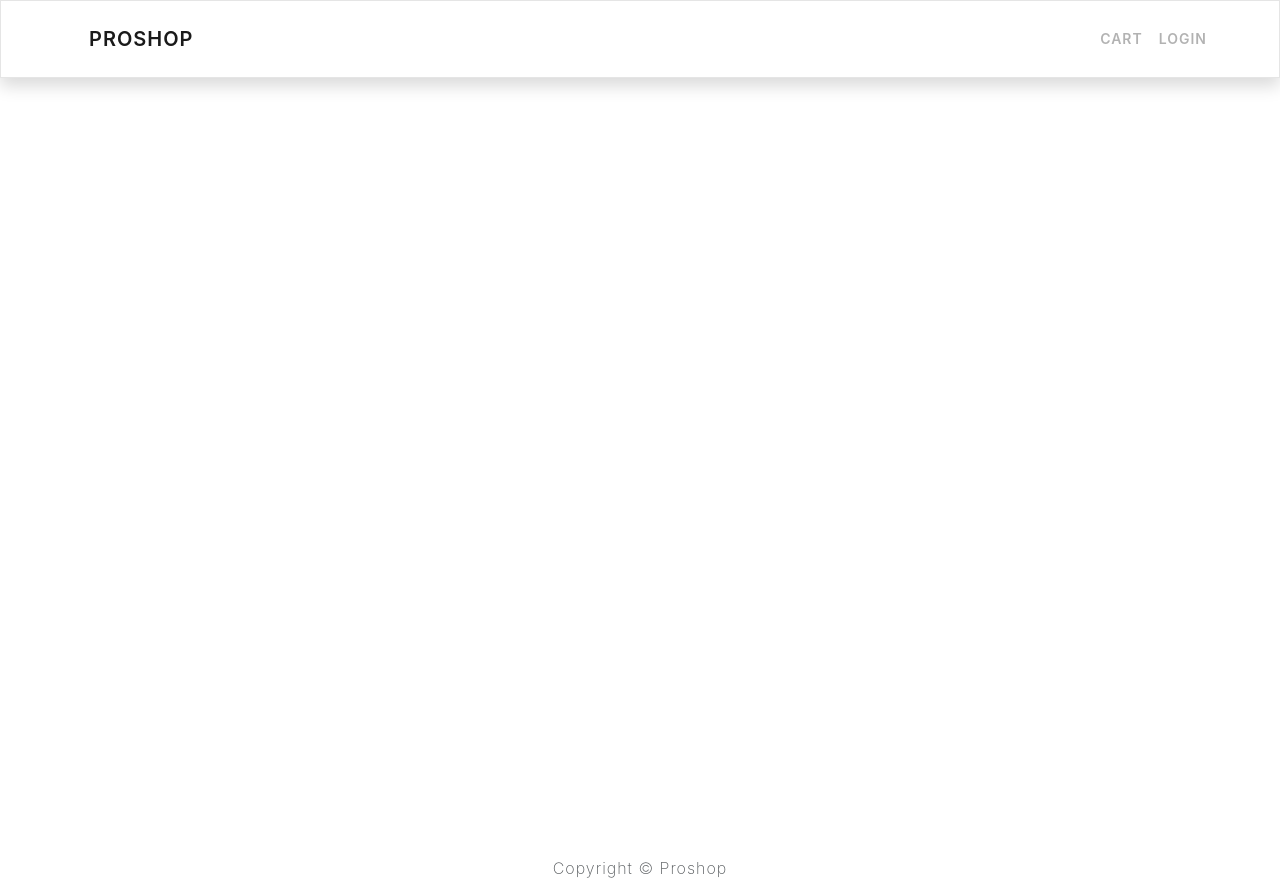
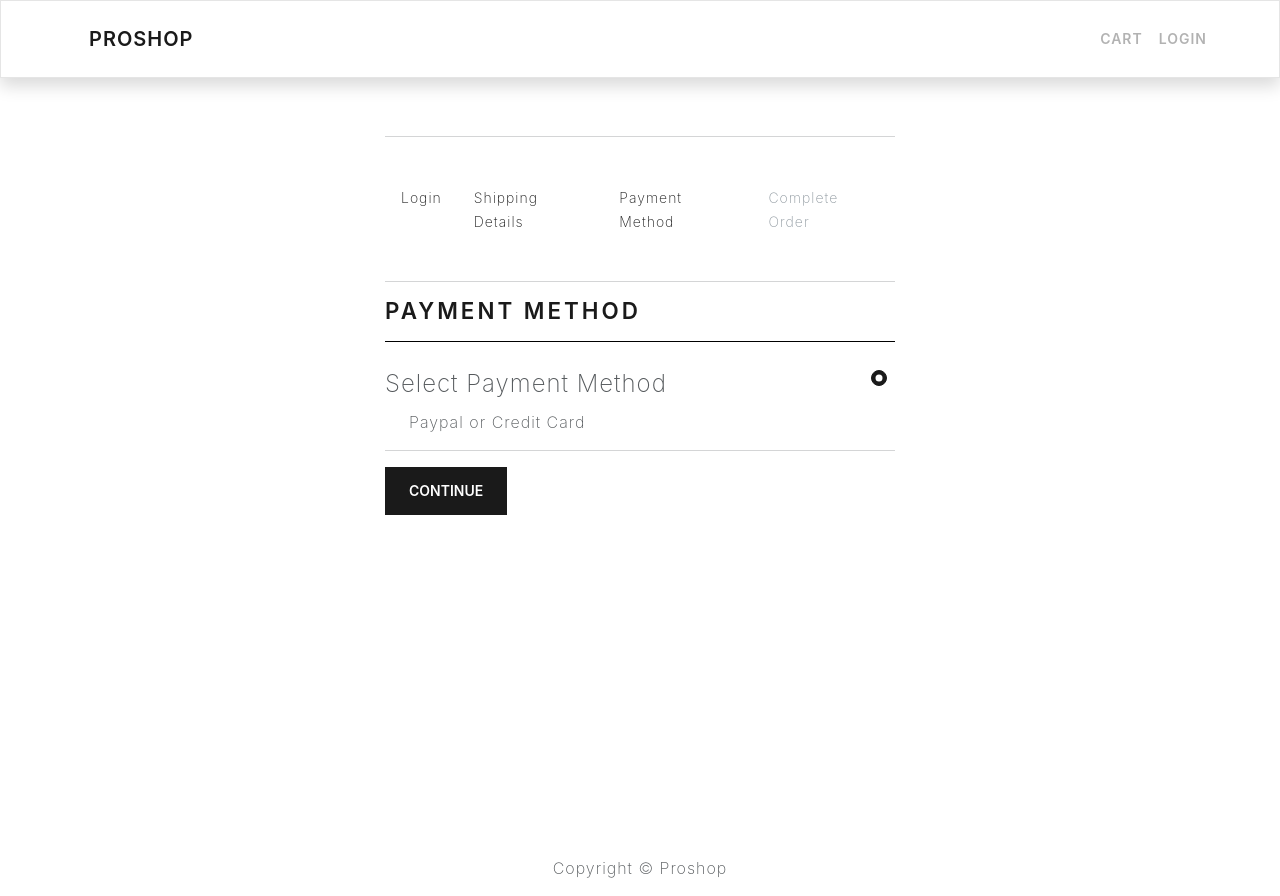
Before and after one commit to fdasabino/proshop-mern, a React (Create React App) app in the folder frontend/: page /payment in a window 1280 px wide. Built offline with nearby package versions, Linux system fonts and the light colour scheme.

Commit message:
added payment method screen

```diff
--- a/frontend/src/App.js
+++ b/frontend/src/App.js
@@ -16,6 +16,7 @@ import LoginScreen from "./screens/LoginScreen";
 import RegisterScreen from "./screens/RegisterScreen";
 import ProfileScreen from "./screens/ProfileScreen";
 import ShippingScreen from "./screens/ShippingScreen";
+import PaymentMethodScreen from "./screens/PaymentMethodScreen";
 
 const App = () => {
   return (
@@ -46,6 +47,7 @@ const App = () => {
             <Route path="/register" element={<RegisterScreen toast={toast} />} />
             <Route path="/profile" element={<ProfileScreen toast={toast} />} />
             <Route path="/shipping" element={<ShippingScreen toast={toast} />} />
+            <Route path="/payment" element={<PaymentMethodScreen toast={toast} />} />
           </Routes>
         </Container>
       </main>
--- a/frontend/src/components/CheckoutSteps.jsx
+++ b/frontend/src/components/CheckoutSteps.jsx
@@ -4,44 +4,61 @@ import { LinkContainer } from "react-router-bootstrap";
 
 const CheckoutSteps = ({ step1, step2, step3, step4, userInfo }) => {
   return (
-    <Nav className="justify-content-around py-4">
-      <Nav.Item>
+    <>
+      <hr />
+      <Nav className="justify-content-center flex-nowrap py-4 px-0 m-0">
+        <Nav.Item className="px-0 m-0">
           {step1 ? (
             <LinkContainer to={userInfo ? "/cart" : "/login"}>
-            <Nav.Link>{userInfo ? "Cart" : "Login"}</Nav.Link>
+              <Nav.Link>{userInfo ? <small>Cart</small> : <small>Login</small>}</Nav.Link>
             </LinkContainer>
           ) : (
             <Nav.Link disabled>Login</Nav.Link>
           )}
         </Nav.Item>
-      <Nav.Item>
+
+        <Nav.Item className="px-0 m-0">
           {step2 ? (
             <LinkContainer to="/shipping">
-            <Nav.Link>Shipping</Nav.Link>
+              <Nav.Link>
+                <small>Shipping Details</small>
+              </Nav.Link>
             </LinkContainer>
           ) : (
-          <Nav.Link disabled>Shipping</Nav.Link>
+            <Nav.Link disabled>Shipping Details/</Nav.Link>
           )}
         </Nav.Item>
-      <Nav.Item>
+
+        <Nav.Item className="px-0 m-0">
           {step3 ? (
             <LinkContainer to="/payment">
-            <Nav.Link>Payment</Nav.Link>
+              <Nav.Link>
+                <small>Payment Method</small>
+              </Nav.Link>
             </LinkContainer>
           ) : (
-          <Nav.Link disabled>Payment</Nav.Link>
+            <Nav.Link disabled>
+              <small>Payment Method</small>
+            </Nav.Link>
           )}
         </Nav.Item>
-      <Nav.Item>
+
+        <Nav.Item className="px-0 m-0">
           {step4 ? (
             <LinkContainer to="/placeorder">
-            <Nav.Link>Place Order</Nav.Link>
+              <Nav.Link>
+                <small>Order</small>
+              </Nav.Link>
             </LinkContainer>
           ) : (
-          <Nav.Link disabled>Place Order</Nav.Link>
+            <Nav.Link disabled>
+              <small>Complete Order</small>
+            </Nav.Link>
           )}
         </Nav.Item>
       </Nav>
+      <hr />
+    </>
   );
 };
 
--- a/frontend/src/constants/cartConstants.js
+++ b/frontend/src/constants/cartConstants.js
@@ -1,3 +1,4 @@
 export const CART_ADD_ITEM = "CART_ADD_ITEM";
 export const CART_REMOVE_ITEM = "CART_REMOVE_ITEM";
 export const CART_SAVE_SHIPPING_ADDRESS = "CART_SAVE_SHIPPING_ADDRESS";
+export const CART_SAVE_PAYMENT_METHOD = "CART_SAVE_PAYMENT_METHOD";
--- a/frontend/src/redux-actions/cartActions.js
+++ b/frontend/src/redux-actions/cartActions.js
@@ -3,6 +3,7 @@ import {
   CART_ADD_ITEM,
   CART_REMOVE_ITEM,
   CART_SAVE_SHIPPING_ADDRESS,
+  CART_SAVE_PAYMENT_METHOD,
 } from "../constants/cartConstants";
 import { toast } from "react-toastify";
 
@@ -37,3 +38,9 @@ export const saveShippingAddress = (data) => (dispatch) => {
   localStorage.setItem("shippingAddress", JSON.stringify(data));
   toast.success("Shipping address added successfully...");
 };
+
+export const savePaymentMethod = (data) => (dispatch) => {
+  dispatch({ type: CART_SAVE_PAYMENT_METHOD, payload: data });
+  localStorage.setItem("paymentMethod", JSON.stringify(data));
+  toast.success(`Payment method selected: ${data}`);
+};
--- a/frontend/src/redux-reducers/cartReducers.js
+++ b/frontend/src/redux-reducers/cartReducers.js
@@ -2,6 +2,7 @@ import {
   CART_ADD_ITEM,
   CART_REMOVE_ITEM,
   CART_SAVE_SHIPPING_ADDRESS,
+  CART_SAVE_PAYMENT_METHOD,
 } from "../constants/cartConstants";
 
 export const cartReducer = (state = { cartItems: [], shippingAddress: [] }, action) => {
@@ -33,6 +34,11 @@ export const cartReducer = (state = { cartItems: [], shippingAddress: [] }, acti
         ...state,
         shippingAddress: action.payload,
       };
+    case CART_SAVE_PAYMENT_METHOD:
+      return {
+        ...state,
+        paymentMethod: action.payload,
+      };
     default:
       return state;
   }
--- /dev/null
+++ b/frontend/src/screens/PaymentMethodScreen.jsx
@@ -0,0 +1,69 @@
+import React, { useState } from "react";
+import { useNavigate } from "react-router-dom";
+import { Form, Button, Row, Col } from "react-bootstrap";
+import { useDispatch, useSelector } from "react-redux";
+import { savePaymentMethod } from "../redux-actions/cartActions";
+
+import FormContainer from "../components/FormContainer";
+import CheckoutSteps from "../components/CheckoutSteps";
+
+const PaymentMethodScreen = ({ toast }) => {
+  const dispatch = useDispatch();
+
+  const cart = useSelector((state) => state.cart);
+  const userLogin = useSelector((state) => state.userLogin);
+
+  const { userInfo } = userLogin;
+  const navigate = useNavigate();
+
+  const { shippingAddress } = cart;
+  if (!shippingAddress) {
+    navigate("/shipping");
+  }
+
+  const [paymentMethod, setPaymentMethod] = useState("Paypal");
+
+  const submitHandler = (e) => {
+    e.preventDefault();
+    if (!userInfo) {
+      navigate("/login");
+      toast.info("You need to be logged in to continue...");
+    } else {
+      dispatch(savePaymentMethod(paymentMethod));
+      navigate("/login?redirect=/placeorder");
+    }
+  };
+
+  return (
+    <Row>
+      <Col>
+        <FormContainer>
+          <CheckoutSteps step1 step2 step3 userInfo={userInfo} />
+          <h1>Payment Method</h1>
+          <Form onSubmit={submitHandler}>
+            <Form.Group>
+              <Form.Label as="legend">Select Payment Method</Form.Label>
+            </Form.Group>
+            <Col>
+              <Form.Check
+                type="radio"
+                label="Paypal or Credit Card"
+                id="Paypal"
+                name="paymentMethod"
+                value="Paypal"
+                onChange={(e) => setPaymentMethod(e.target.value)}
+                checked
+              ></Form.Check>
+            </Col>
+            <hr />
+            <Button type="submit" variant="primary">
+              Continue
+            </Button>
+          </Form>
+        </FormContainer>
+      </Col>
+    </Row>
+  );
+};
+
+export default PaymentMethodScreen;
--- a/frontend/src/screens/ShippingScreen.jsx
+++ b/frontend/src/screens/ShippingScreen.jsx
@@ -21,13 +21,18 @@ const ShippingScreen = ({ toast }) => {
 
   const submitHandler = (e) => {
     e.preventDefault();
-    dispatch(saveShippingAddress({ address, city, postalCode, country }));
-    navigate("/payment");
+    if (!userInfo) {
+      navigate("/login");
+      toast.info("You need to be logged in to continue...");
+    } else {
+      dispatch(saveShippingAddress({ address, city, postalCode, country }));
+      navigate("/login?redirect=/payment");
+    }
   };
 
   return (
     <Row>
-      <Col>
+      <Col md={12} sm={12}>
         <FormContainer>
           <CheckoutSteps step1 step2 userInfo={userInfo} />
           <h1>Shipping Details</h1>
```
Lines whose indentation alone changed are shown as unchanged.
